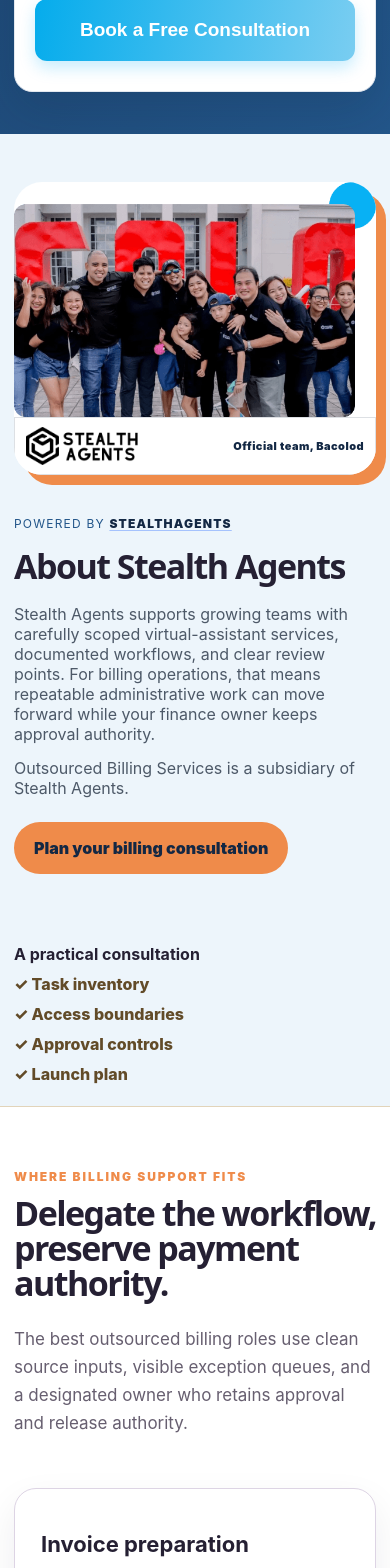
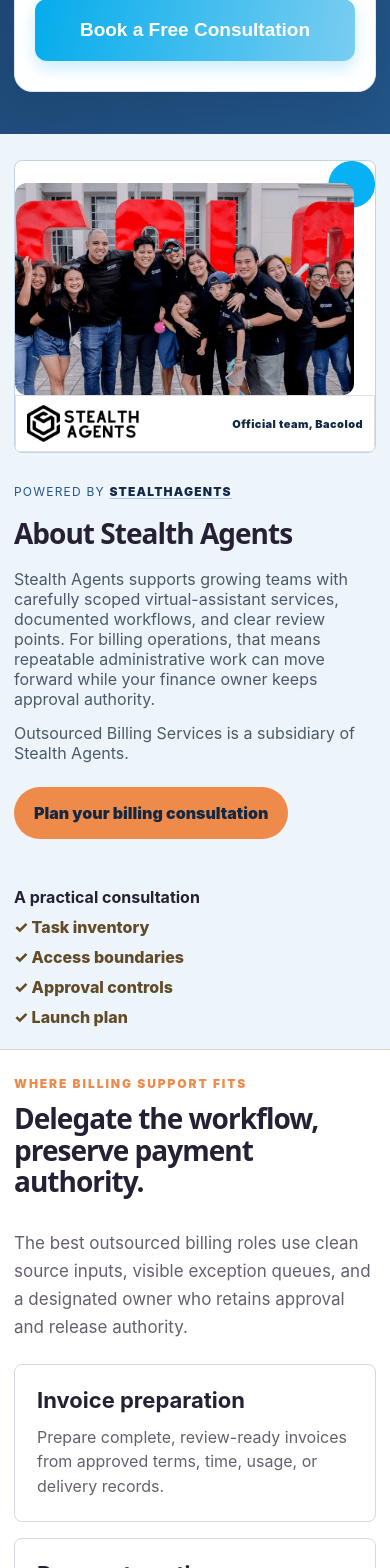
Before and after one commit to coolifystealthagents/outsourcedbillingservices, a Next.js app: page /contact-us in a window 390 px wide. Shown: the part 2340-3908 px from the top of the page. Built offline with nearby package versions, Linux system fonts and the light colour scheme.

Commit message:
Tighten contact supporting sections and simplify image framing

```diff
--- a/app/contact-us/image-fix.css
+++ b/app/contact-us/image-fix.css
@@ -36,3 +36,38 @@
  .trusted-contact .sa-testimonials-contact .sa-testimonial-viewport { height:auto; overflow:visible; mask-image:none; -webkit-mask-image:none; }
  .trusted-contact .sa-testimonials-contact .sa-testimonial-card { width:100%; height:auto; min-height:0; }
 }
+
+/* Keep supporting contact information compact and aligned with the form. */
+.trusted-contact .tc-section,
+.trusted-contact .tc-about,
+.trusted-contact .tc-testimonials,
+.trusted-contact .tc-why { padding:36px 0; }
+.trusted-contact .tc-section-head { gap:32px; margin-bottom:22px; align-items:start; }
+.trusted-contact .tc-section-head h2,
+.trusted-contact .tc-check-grid h2,
+.trusted-contact .tc-testimonials h2,
+.trusted-contact .tc-why h2,
+.trusted-contact .tc-about h2,
+.trusted-contact .tc-final h2 { font-size:clamp(28px,3.2vw,42px); line-height:1.12; letter-spacing:-.035em; }
+.trusted-contact .tc-section-head>p { margin:0; }
+.trusted-contact .tc-check-grid h2 { margin-bottom:16px; }
+.trusted-contact .tc-card-grid article { padding:22px; border-radius:8px; box-shadow:none; }
+.trusted-contact .tc-card-grid h3 { margin:0 0 12px; }
+.trusted-contact .tc-card-grid p:last-child { margin-bottom:0; }
+.trusted-contact .tc-about-grid,
+.trusted-contact .tc-check-grid,
+.trusted-contact .tc-why-grid { gap:32px; }
+.trusted-contact .tc-about-image { border-radius:8px; box-shadow:none; border:1px solid #c6d4e1; }
+.trusted-contact .tc-quote-grid { margin-top:22px; }
+.trusted-contact .tc-quote-grid article { padding:22px; border-radius:8px; }
+.trusted-contact .tc-final { margin-top:32px; margin-bottom:32px; padding:32px; border-radius:8px; }
+@media(max-width:620px) {
+ .trusted-contact .tc-section,
+ .trusted-contact .tc-about,
+ .trusted-contact .tc-testimonials,
+ .trusted-contact .tc-why { padding:26px 0; }
+ .trusted-contact .tc-about-grid,
+ .trusted-contact .tc-check-grid,
+ .trusted-contact .tc-why-grid { gap:24px; }
+ .trusted-contact .tc-final { margin-top:24px; margin-bottom:24px; padding:24px; }
+}
```
